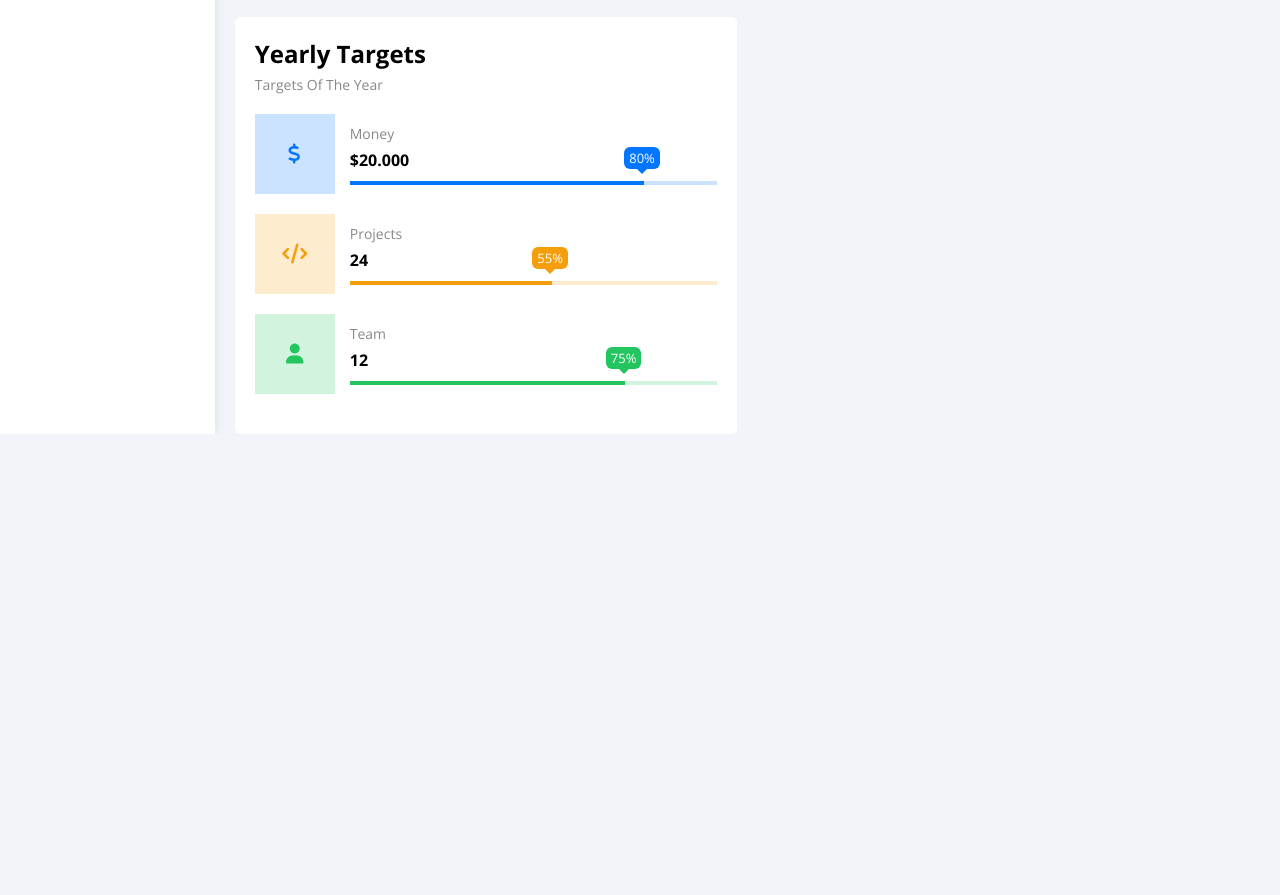
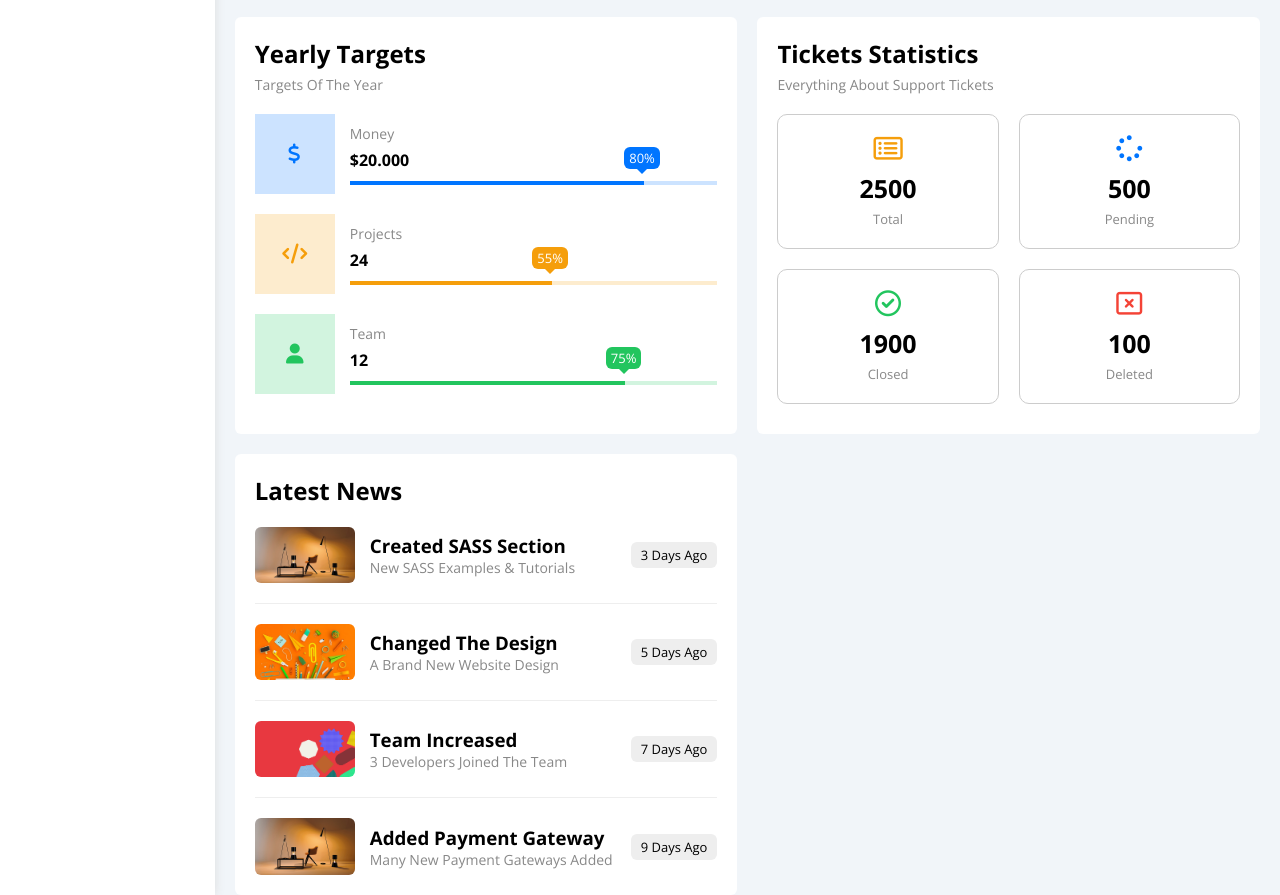
Before and after one commit to OuTy511/Dashboard, a plain HTML site: page index.html in a window 1280 px wide. Shown: the part 577-1472 px from the top of the page. Before the commit the page ends 1011 px from the top, so only its background shows below. Drawn offline with nearby package versions, Linux system fonts and the light colour scheme.

Commit message:
Added Widgets

```diff
--- a/css/master.css
+++ b/css/master.css
@@ -274,7 +274,7 @@ a {
     border-radius: 6px;
 }
 
-.wrapper>div>h2 {
+.wrapper>div:not(.latest-news)>h2 {
     margin: 0 0 5px 0;
 }
 
@@ -379,3 +379,24 @@ a {
 }
 
 /* End Yearly Targets */
+/* Start Tickets Statistics */
+.tickets-statistics .box {
+    border: 1px solid #ccc;
+    width: calc(50% - 10px);
+}
+
+/* End Tickets Statistics */
+.latest-news .box:not(:last-of-type) {
+    margin-bottom: 20px;
+    padding-bottom: 20px;
+    border-bottom: 1px solid #eee;
+}
+
+.latest-news .box img {
+    width: 100px;
+    margin-right: 15px;
+}
+
+.latest-news .box .info {
+    flex-grow: 1;
+}
--- a/index.html
+++ b/index.html
@@ -169,6 +169,67 @@
                         </div>
                     </div>
                 </div>
+                <div class="tickets-statistics">
+                    <h2>Tickets Statistics</h2>
+                    <span>Everything About Support Tickets</span>
+                    <div class="d-flex txt-c gap-20 f-wrap">
+                        <div class="box p-20 rad-10 fs-13 c-grey">
+                            <i class="fa-regular fa-rectangle-list fa-2x mb-10 c-orange"></i>
+                            <span class="d-block c-black fw-bold fs-25 mb-5">2500</span>
+                            Total
+                        </div>
+                        <div class="box p-20 rad-10 fs-13 c-grey">
+                            <i class="fa-solid fa-spinner fa-2x mb-10 c-blue"></i>
+                            <span class="d-block c-black fw-bold fs-25 mb-5">500</span>
+                            Pending
+                        </div>
+                        <div class="box p-20 rad-10 fs-13 c-grey">
+                            <i class="fa-regular fa-circle-check fa-2x mb-10 c-green"></i>
+                            <span class="d-block c-black fw-bold fs-25 mb-5">1900</span>
+                            Closed
+                        </div>
+                        <div class="box p-20 rad-10 fs-13 c-grey">
+                            <i class="fa-regular fa-rectangle-xmark fa-2x mb-10 c-red"></i>
+                            <span class="d-block c-black fw-bold fs-25 mb-5">100</span>
+                            Deleted
+                        </div>
+                    </div>
+                </div>
+                <div class="latest-news">
+                    <h2 class="mt-0 mb-20">Latest News</h2>
+                    <div class="box d-flex align-center">
+                        <img class="rad-6" src="imgs/news-01.png" alt="">
+                        <div class="info">
+                            <h3 class="m-0">Created SASS Section</h3>
+                            <p class="m-0 fs-14 c-grey">New SASS Examples & Tutorials</p>
+                        </div>
+                        <div class="btn-shape bg-eee fs-13 lable">3 Days Ago</div>
+                    </div>
+                    <div class="box d-flex align-center">
+                        <img class="rad-6" src="imgs/news-02.png" alt="">
+                        <div class="info">
+                            <h3 class="m-0">Changed The Design</h3>
+                            <p class="m-0 fs-14 c-grey">A Brand New Website Design</p>
+                        </div>
+                        <div class="btn-shape bg-eee fs-13 lable">5 Days Ago</div>
+                    </div>
+                    <div class="box d-flex align-center">
+                        <img class="rad-6" src="imgs/news-03.png" alt="">
+                        <div class="info">
+                            <h3 class="m-0">Team Increased</h3>
+                            <p class="m-0 fs-14 c-grey">3 Developers Joined The Team</p>
+                        </div>
+                        <div class="btn-shape bg-eee fs-13 lable">7 Days Ago</div>
+                    </div>
+                    <div class="box d-flex align-center">
+                        <img class="rad-6" src="imgs/news-01.png" alt="">
+                        <div class="info">
+                            <h3 class="m-0">Added Payment Gateway</h3>
+                            <p class="m-0 fs-14 c-grey">Many New Payment Gateways Added</p>
+                        </div>
+                        <div class="btn-shape bg-eee fs-13 lable">9 Days Ago</div>
+                    </div>
+                </div>
             </div>
         </div>
     </div>
```
